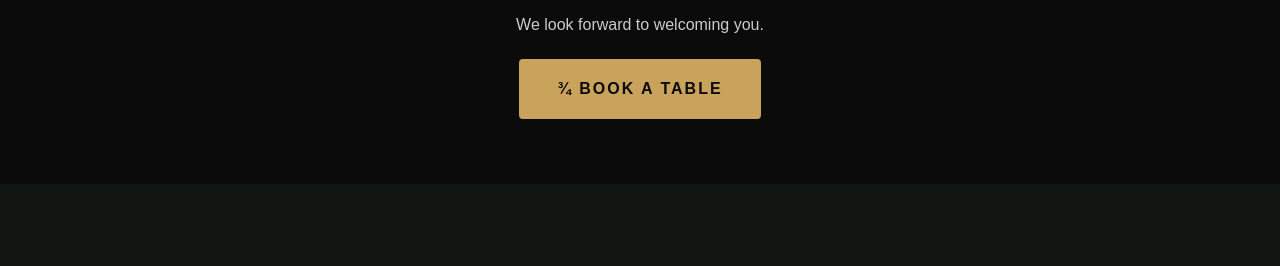
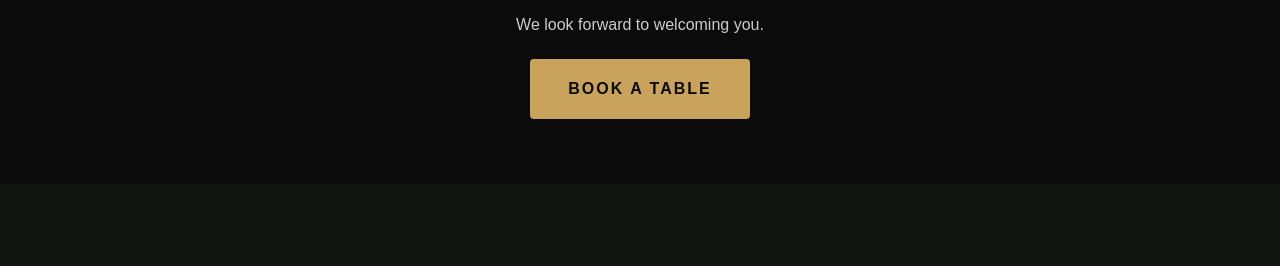
Before and after one commit to havenkitchenoundle-crypto/Haven-kitchhen, a plain HTML site: page index.html in a window 1280 px wide. Shown: the part 4045-4311 px from the top of the page. Drawn offline with Linux system fonts and the light colour scheme; a script that the page names is missing.

Commit message:
Update index.html

```diff
--- a/index.html
+++ b/index.html
@@ -1229,7 +1229,7 @@ input[type="date"]::-webkit-calendar-picker-indicator {
 
     <p>We look forward to welcoming you.</p>
 
-    <a href="#booking" class="hk-book-button">¾
+    <a href="#booking" class="hk-book-button">
       BOOK A TABLE
     </a>
 
```
